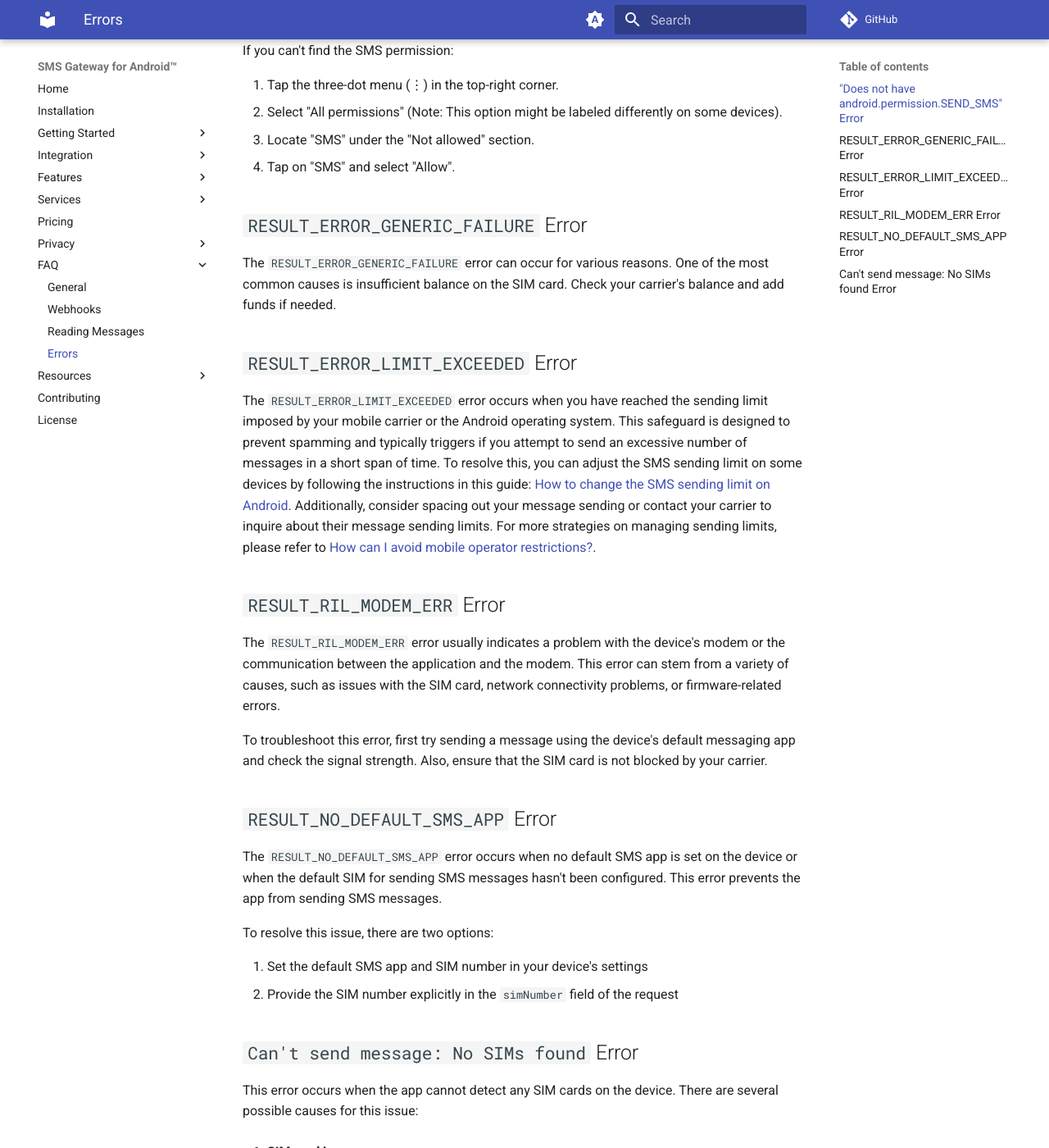
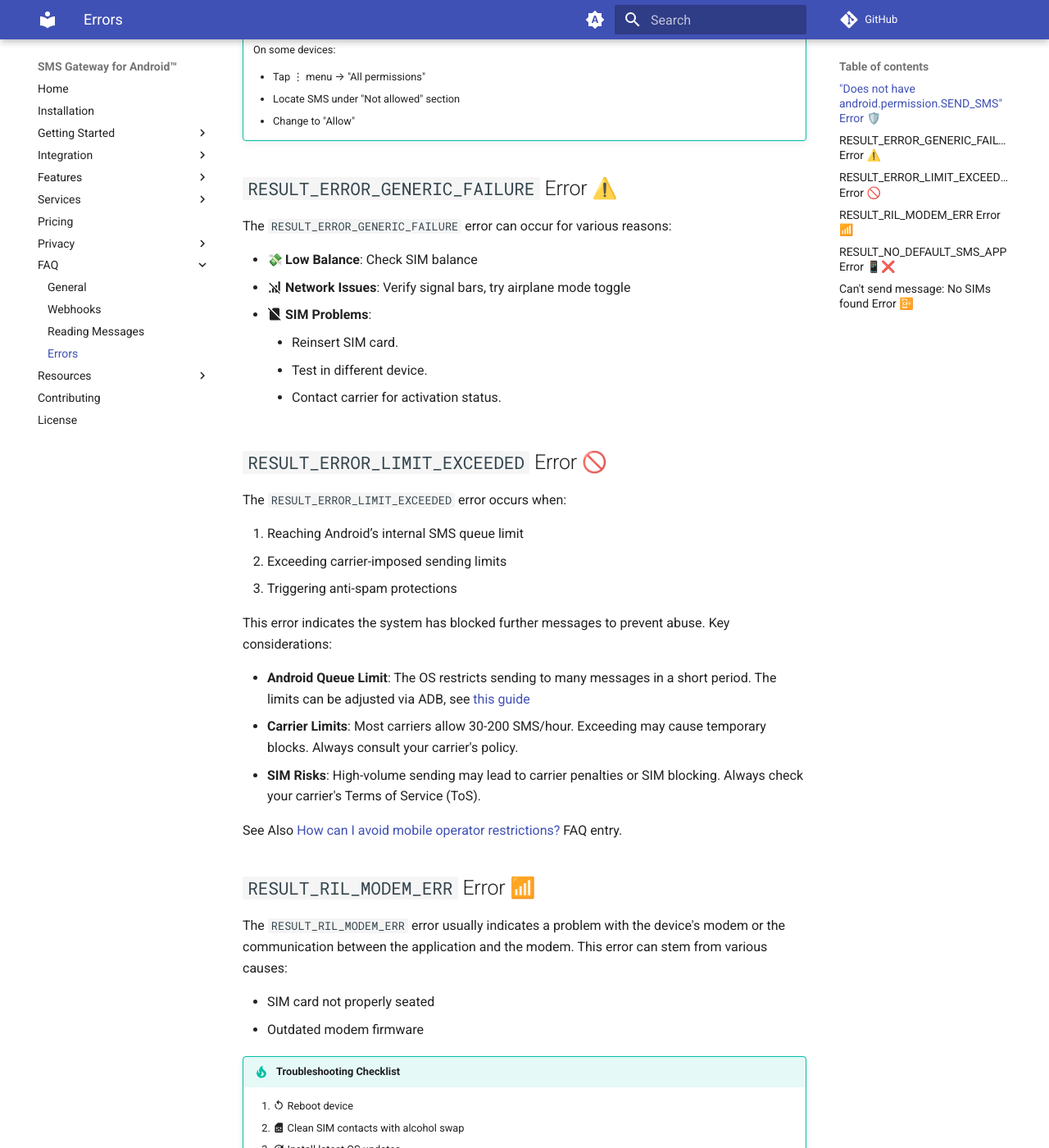
Before and after one commit to android-sms-gateway/docs-web, an MkDocs documentation site: the page built from docs/faq/errors.md, in a window 1280 px wide and 1400 px high, scrolled down 484 px. Shown: the whole window at 82% size. Built offline with MkDocs 1.6.1 and Material for MkDocs 9.7.7, drawn with Linux system fonts in a browser that asks for light colours; emoji names are drawn with the system emoji font; comment, search, counter and statistics services are not loaded; some of the changed text lies outside the part shown.

Commit message:
[faq] improve `RESULT_ERROR_LIMIT_EXCEEDED` description entry

````diff
--- a/docs/faq/errors.md
+++ b/docs/faq/errors.md
@@ -1,63 +1,101 @@
-# FAQ - Errors
+# FAQ - Errors ❌
 
-## "Does not have `android.permission.SEND_SMS`" Error
+## "Does not have `android.permission.SEND_SMS`" Error 🛡️
 
-The app requires the `android.permission.SEND_SMS` permission to send SMS messages. While the app requests this permission on first launch, if for any reason it wasn't granted, please follow these steps to grant it manually:
+The app requires the `android.permission.SEND_SMS` permission to send SMS messages. While the app requests this permission on first launch, if for any reason it wasn't granted you may need to grant it manually.
 
-1. Open your device's Settings app.
-2. Tap on "Apps" or "Application Manager".
-3. Find and select "SMS Gateway" from the list of installed apps.
-4. Tap on "Permissions".
-5. Find "SMS" in the list of permissions.
-6. Toggle the switch to enable the SMS permission.
+!!! tip "Manual Permission Setup"
+    1. :gear: Open device Settings → Apps → SMS Gateway
+    2. :material-shield-key: Navigate to Permissions → SMS
+    3. :material-toggle-switch: Enable SMS permission
 
-If you can't find the SMS permission:
+!!! tip "Hidden Permissions"
+    On some devices:
 
-1. Tap the three-dot menu (⋮) in the top-right corner.
-2. Select "All permissions" (Note: This option might be labeled differently on some devices).
-3. Locate "SMS" under the "Not allowed" section.
-4. Tap on "SMS" and select "Allow".
+    - Tap ⋮ menu → "All permissions"
+    - Locate SMS under "Not allowed" section
+    - Change to "Allow"
 
-## `RESULT_ERROR_GENERIC_FAILURE` Error
+## `RESULT_ERROR_GENERIC_FAILURE` Error ⚠️
 
-The `RESULT_ERROR_GENERIC_FAILURE` error can occur for various reasons. One of the most common causes is insufficient balance on the SIM card. Check your carrier's balance and add funds if needed.
+The `RESULT_ERROR_GENERIC_FAILURE` error can occur for various reasons:
 
-## `RESULT_ERROR_LIMIT_EXCEEDED` Error
+- :money_with_wings: **Low Balance**: Check SIM balance
+- :material-signal-off: **Network Issues**: Verify signal bars, try airplane mode toggle
+- :material-sim-off: **SIM Problems**:
+    - Reinsert SIM card.
+    - Test in different device.
+    - Contact carrier for activation status.
 
-The `RESULT_ERROR_LIMIT_EXCEEDED` error occurs when you have reached the sending limit imposed by your mobile carrier or the Android operating system. This safeguard is designed to prevent spamming and typically triggers if you attempt to send an excessive number of messages in a short span of time. To resolve this, you can adjust the SMS sending limit on some devices by following the instructions in this guide: [How to change the SMS sending limit on Android](https://www.xda-developers.com/change-sms-limit-android/). Additionally, consider spacing out your message sending or contact your carrier to inquire about their message sending limits. For more strategies on managing sending limits, please refer to [How can I avoid mobile operator restrictions?](./general.md#how-can-i-avoid-mobile-operator-restrictions).
+## `RESULT_ERROR_LIMIT_EXCEEDED` Error 🚫
 
-## `RESULT_RIL_MODEM_ERR` Error
+The `RESULT_ERROR_LIMIT_EXCEEDED` error occurs when:
 
-The `RESULT_RIL_MODEM_ERR` error usually indicates a problem with the device's modem or the communication between the application and the modem. This error can stem from a variety of causes, such as issues with the SIM card, network connectivity problems, or firmware-related errors.
+1. Reaching Android’s internal SMS queue limit
+2. Exceeding carrier-imposed sending limits
+3. Triggering anti-spam protections
 
-To troubleshoot this error, first try sending a message using the device's default messaging app and check the signal strength. Also, ensure that the SIM card is not blocked by your carrier.
+This error indicates the system has blocked further messages to prevent abuse. Key considerations:
 
-## `RESULT_NO_DEFAULT_SMS_APP` Error
+- **Android Queue Limit**: The OS restricts sending to many messages in a short period. The limits can be adjusted via ADB, see [this guide](https://www.xda-developers.com/change-sms-limit-android/)
+- **Carrier Limits**: Most carriers allow 30-200 SMS/hour. Exceeding may cause temporary blocks. Always consult your carrier's policy.
+- **SIM Risks**: High-volume sending may lead to carrier penalties or SIM blocking. Always check your carrier's Terms of Service (ToS).
 
-The `RESULT_NO_DEFAULT_SMS_APP` error occurs when no default SMS app is set on the device or when the default SIM for sending SMS messages hasn't been configured. This error prevents the app from sending SMS messages.
+See Also [How can I avoid mobile operator restrictions?](./general.md#how-can-i-avoid-mobile-operator-restrictions) FAQ entry.
 
-To resolve this issue, there are two options:
+## `RESULT_RIL_MODEM_ERR` Error 📶
 
-1. Set the default SMS app and SIM number in your device's settings
-2. Provide the SIM number explicitly in the `simNumber` field of the request
+The `RESULT_RIL_MODEM_ERR` error usually indicates a problem with the device's modem or the communication between the application and the modem. This error can stem from various causes:
 
-## `Can't send message: No SIMs found` Error
+- SIM card not properly seated
+- Outdated modem firmware
+
+!!! tip "Troubleshooting Checklist"
+    1. :material-restart: Reboot device
+    2. :material-sim: Clean SIM contacts with alcohol swap
+    3. :material-update: Install latest OS updates
+    4. :material-factory: Reset network settings
+
+## `RESULT_NO_DEFAULT_SMS_APP` Error 📱❌
+
+The `RESULT_NO_DEFAULT_SMS_APP` error occurs when no default SMS app is set on the device or when the default SIM for sending SMS messages hasn't been configured. To resolve this issue, follow these steps:
+
+1. Open :gear: Settings → Apps → Default apps
+2. Select default messaging app
+3. Choose preferred SIM for sending in the default messaging app
+
+!!! tip "API Workaround"
+    To send SMS using a specific SIM card, provide the SIM card slot number in the `simNumber` field of your request.
+
+    ```json title="Explicit SIM Specification" hl_lines="4"
+    {
+        "message": "Test",
+        "phoneNumbers": ["+1234567890"],
+        "simNumber": 1
+    }
+    ```
+
+## `Can't send message: No SIMs found` Error 📴
 
 This error occurs when the app cannot detect any SIM cards on the device. There are several possible causes for this issue:
 
-1. **SIM card issues:**
-    - The SIM card is not properly inserted.
-    - The SIM card has poor contact with the slot.
-    - The SIM card is damaged or faulty.
+=== "Hardware Issues"
 
-2. **Permission problems:**
-    - The app doesn't have the necessary permissions to access the SIM cards list.
-    - For Xiaomi users: You may need to disable MIUI optimization to prevent the app from requesting permissions repeatedly.
+    - :material-sim-alert: SIM not fully inserted
+    - :material-chip: SIM card has poor contact
+    - :material-wrench: Damaged SIM tray
 
-To resolve this error:
+=== "Software Issues"
 
-1. Check that your SIM card is properly inserted and undamaged.
-2. Ensure the app has all required permissions in your device settings.
-3. For Xiaomi users: Disable MIUI optimization in Developer Options.
-4. Restart your device to refresh system processes.
-5. If the problem persists, try using the SIM card in another device to rule out hardware issues.
+    1. :material-shield-refresh: For Xiaomi devices:
+        - Enable Developer Options (tap Build Number 7x)
+        - Disable MIUI optimizations to prevent the app from requesting permissions repeatedly
+        - Reboot device
+
+    2. :material-key-chain: Ensure the app has all required permissions in your device settings or via ADB.
+        ```bash
+        adb shell pm list permissions | grep READ_PHONE_STATE
+        ```
+
+!!! tip "Debugging"
+    If the problem persists, try using the SIM card in another device to rule out hardware issues.
````
Also changed, not shown: docs/features/sending-messages.md (+13 -6 lines).
